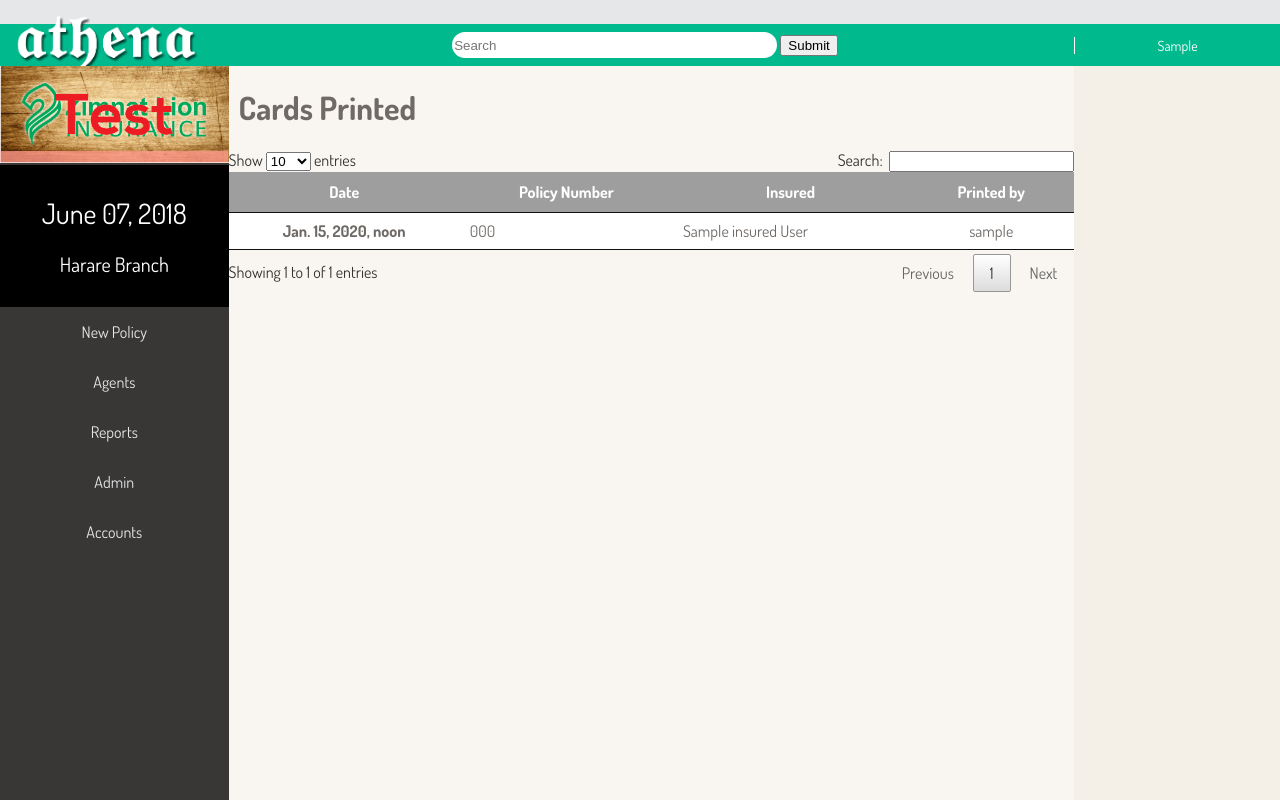
After one commit to RayZimnat/hos_cash, a Django app: page /system/cards/ in a window 1280 px wide. The commit adds this page. Run offline with Django 3.2, Linux system fonts and the light colour scheme; a user stored in the database is signed in; tables that the repository leaves empty hold one stand-in row (values such as "Sample post"); some libraries are stand-ins or nearby versions; grey boxes are pictures that could not be loaded.

Commit message:
Cards  - record cards printed  - show on policy  - show record of all cards

```diff
--- a/system/templates/system/base.html
+++ b/system/templates/system/base.html
@@ -73,6 +73,7 @@
                                 <a href="#">Sign on SMS</a>
                                 <a href="#">Premium reminder</a>
                                 <a href="{% url "system:lodgement" %}">Lodgement</a>
+                                <a href="{% url "system:cards" %}">Cards Printed</a>
                             </div>
                         </li>
 
--- /dev/null
+++ b/system/templates/system/cards_printed.html
@@ -0,0 +1,35 @@
+{% extends 'system/base.html' %}
+{% block title %} Cards Printed{% endblock %}
+{% block heading %} Cards Printed {% endblock %}
+{% block centre %}
+
+    <h1 class="padding">Cards Printed</h1>
+{% if card_list %}
+	<table id="card_list" class="paginated tables">
+        <thead>
+            <tr id="card_table_head" class="table_head pag">
+                <th>Date</th>
+                <th>Policy Number</th>
+                <th>Insured</th>
+                <th>Printed by</th>
+            </tr>
+        </thead>
+        <tbody>
+            {% for card in card_list %}
+            <tr>
+                <a href="{% url 'system:view_policy' card.policy.id %}">
+                <th scope="row"><a href="{% url 'system:view_policy' card.policy.id %}">{{ card.date }}</a></th>
+                <td><a href="{% url 'system:view_policy' card.policy.id %}">{{ card.policy.proposal_number }}</a></td>
+                <td><a href="{% url 'system:view_policy' card.policy.id %}">
+                    {{ card.policy.insured.insured_name }} {{ card.policy.insured.insured_surname }}</a></td>
+                <td class="centre"><a href="{% url 'system:view_policy' card.policy.id %}">{{ card.user.username }}</a></td>
+                </a>
+            </tr>
+            {% endfor %}
+        </tbody>
+
+	</table>
+{% else %}
+	<p> No cards available</p>
+{% endif %}
+{% endblock %}
--- a/system/urls.py
+++ b/system/urls.py
@@ -5,6 +5,7 @@ from . import views
 urlpatterns = [
 	url(r'^$', views.index, name='index'),
 	url(r'^agents/$', views.agent_search, name='agent_search'),
+	url(r'^cards/$', views.cards, name='cards'),
 	url(r'^create_policy/$', views.create_policy, name='create_policy'),
 	url(r'^cancel_policy/(?P<pk>[0-9]+)/$', views.cancel_policy, name='cancel_policy'),
 	url(r'^dependant_endorsement/(?P<pk>[0-9]+)/$', views.dependant_endorsement, name='dependant_endorsement'),
--- a/system/views.py
+++ b/system/views.py
@@ -503,6 +503,12 @@ def view_agent(request, pk):
 def list_view_agents(request):
     agent_list = Agent.objects.order_by('agent_name')
     return render(request, 'system/list_view_agents.html', {'agent_list': agent_list})
+
+
+@login_required
+def cards(request):
+    card_list = Card.objects.order_by('-date')
+    return render(request, 'system/cards_printed.html', {'card_list': card_list})
 
 
 @login_required
@@ -1486,7 +1492,7 @@ def unmatched_report(request):
 
 
 def download_policy_list(request):
-    policies = Policy.objects.filter(agent__id=34)
+    policies = Policy.objects.all()
 
     response = HttpResponse(content_type='text/csv')
     response['Content-Disposition'] = 'attachment; filename="Policies.csv"'
```
Also changed, not shown: system/templates/system/view_policy.html (+27 -0 lines).
